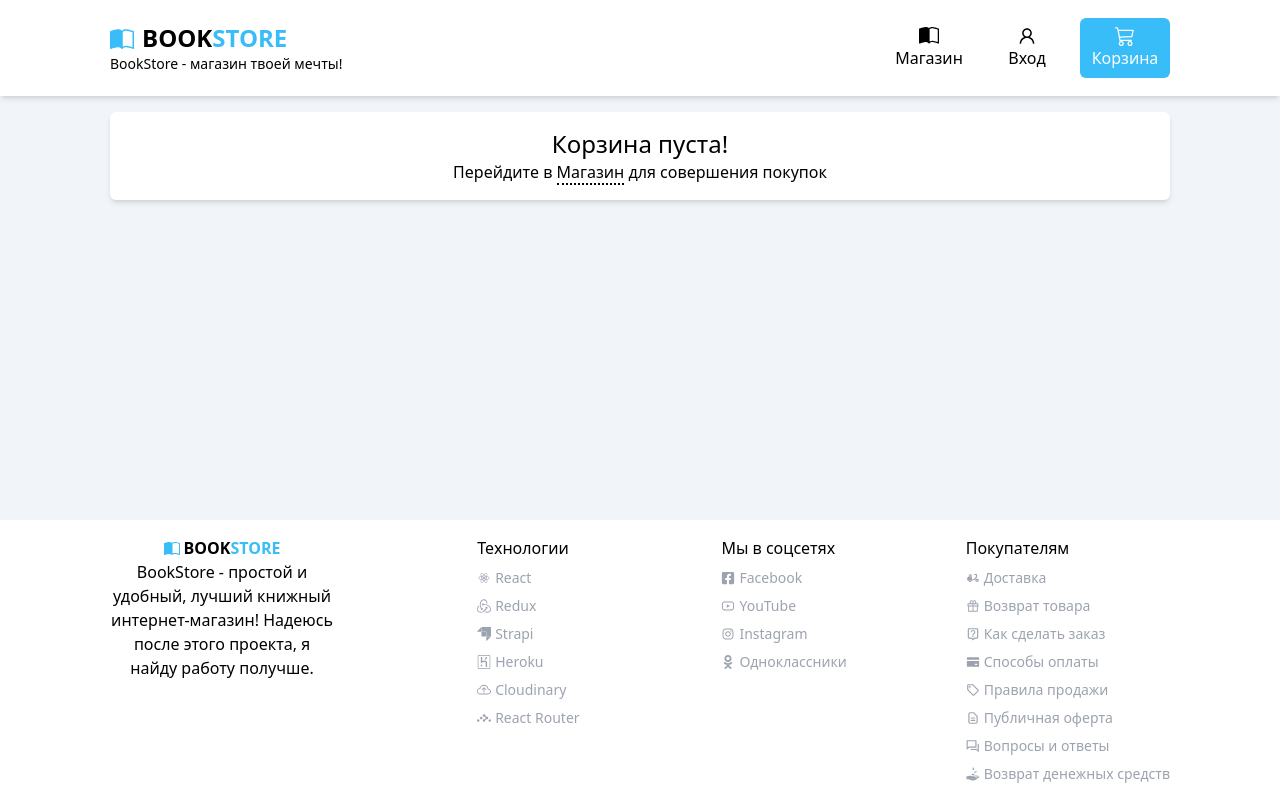
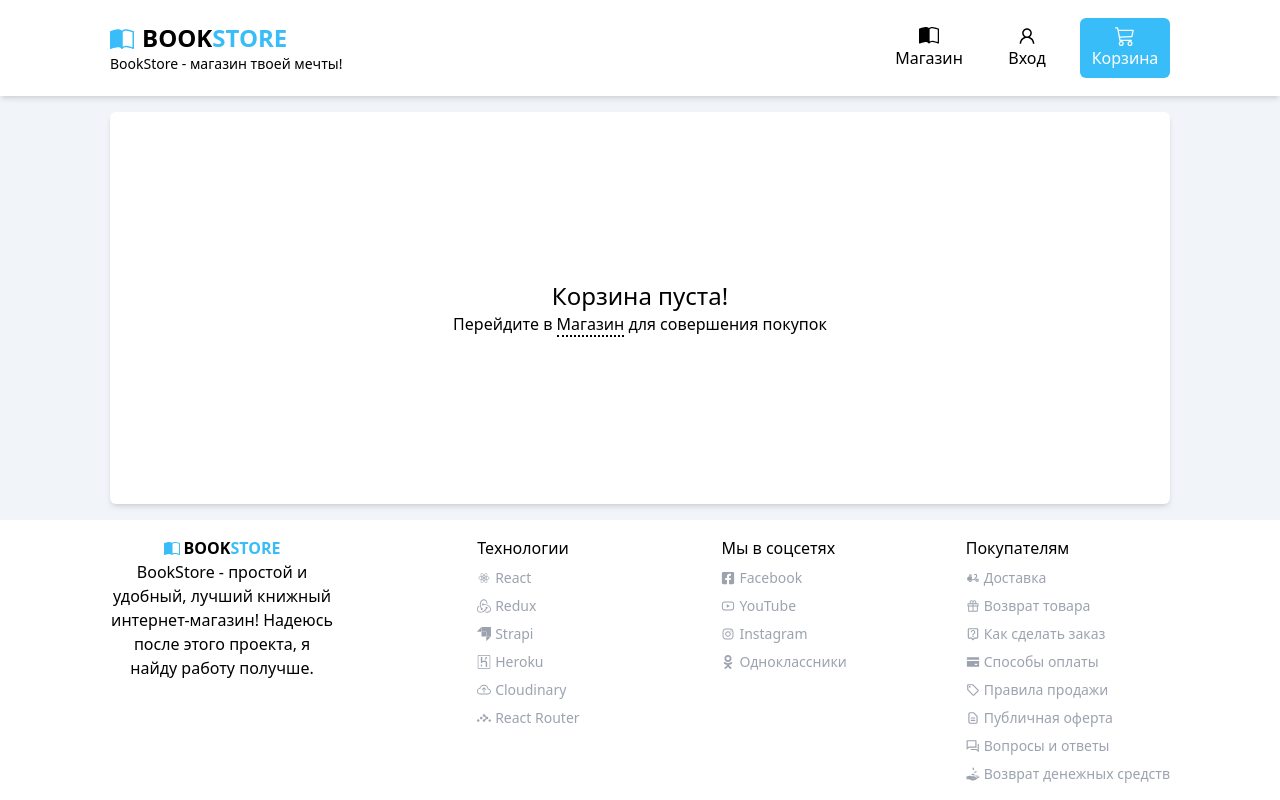
Before and after one commit to ScRoLiS/bookstore, a React (Create React App) app: page /cart in a window 1280 px wide. Built offline with nearby package versions, Linux system fonts and the light colour scheme.

Commit message:
fix: class name

```diff
--- a/src/routes/Cart.js
+++ b/src/routes/Cart.js
@@ -26,7 +26,7 @@ const Cart = () => {
 
   if (!cart.length) {
     return (
-      <div className="p-4 text-center  rounded-md shadow-md bg-white items-center flex flex-col">
+      <div className="p-4 text-center grow rounded-md shadow-md bg-white justify-center items-center flex flex-col">
         <span className="font-medium text-lg md:text-2xl">Корзина пуста!</span>
         <span className="text-sm md:text-base">Перейдите в <Link to="/" className="link">Магазин</Link> для совершения покупок</span>
       </div>
```
